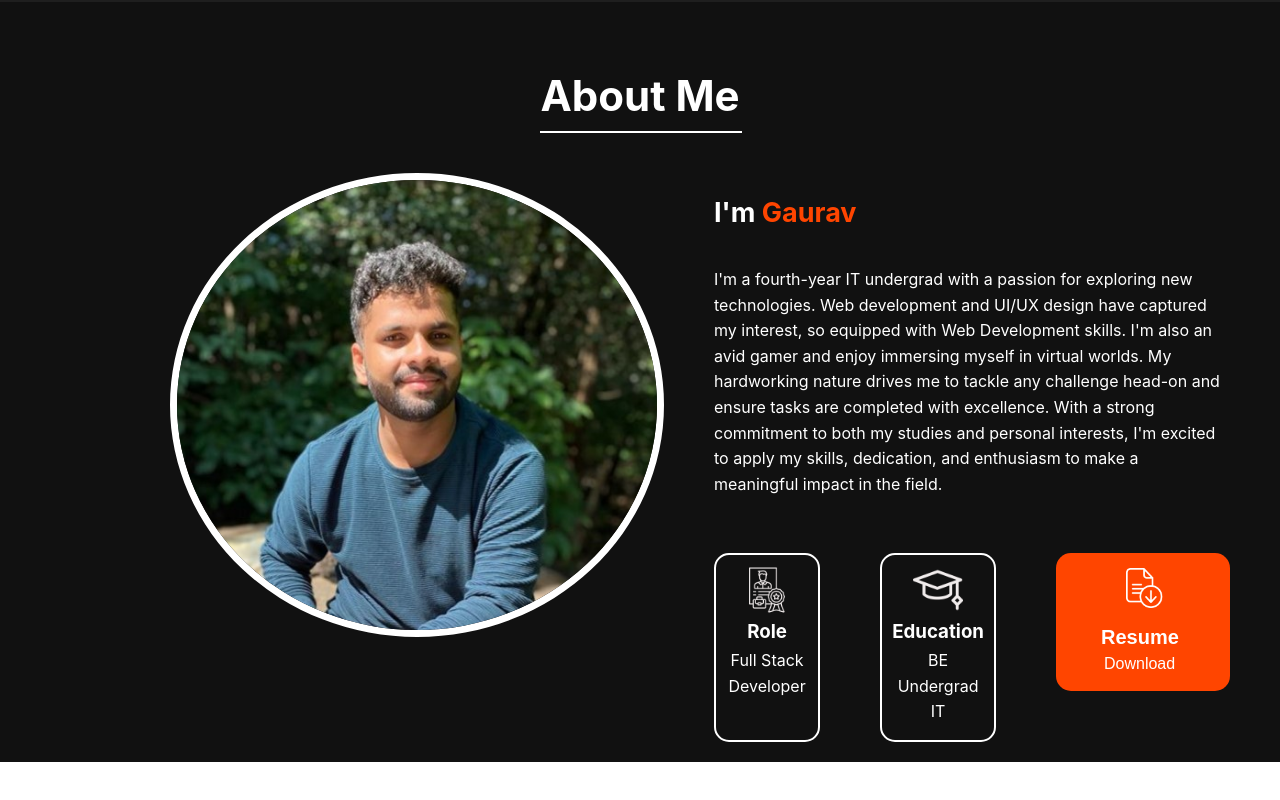
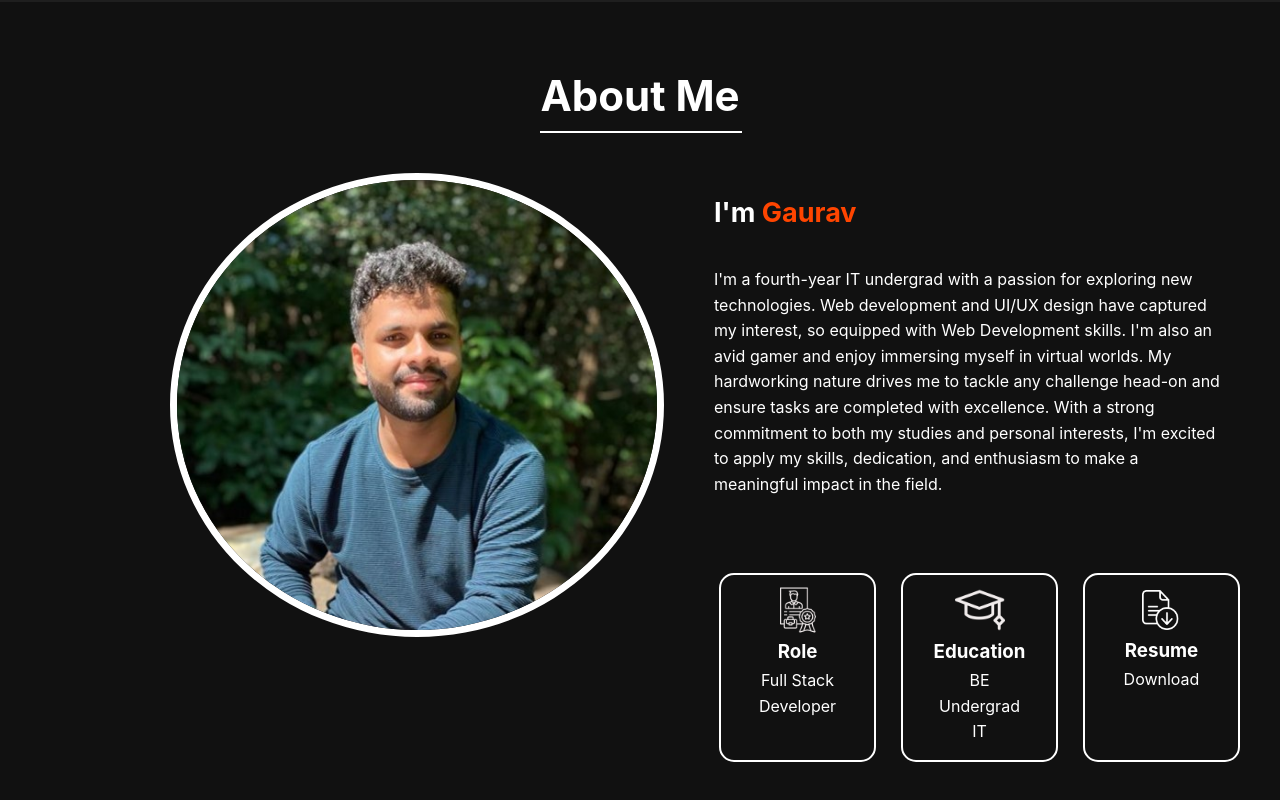
Before and after one commit to GarryMarathe/Portfolio-1.0, a React (Create React App) app: page / in a window 1280 px wide. Shown: the part 798-1598 px from the top of the page. Before the commit the page ends 1560 px from the top, so only its background shows below. Built offline with nearby package versions, Linux system fonts and the light colour scheme; grey boxes are pictures that could not be loaded.

Commit message:
hover download

```diff
--- a/src/Aboutme/aboutme.css
+++ b/src/Aboutme/aboutme.css
@@ -80,10 +80,13 @@
     margin-top: 20px;
 }
 
-.box-1 {
+.box-1,
+.box-3 {
     flex: 1;
-    padding: 10px;
-    margin-right: 60px;
+    padding: 10px 30px;
+    margin: 20px;
+    margin-left: 5px;
+    margin-right: 20px;
     border: 2px solid #fff;
     border-radius: 15px;
     text-align: center;
@@ -94,12 +97,14 @@
     align-items: center;
 }
 
-.box-1 h3 {
+.box-1 h3,
+.box-3 h3 {
   margin: 0; /* Remove margin for h3 element */
   padding-top: 5px;
 }
 
-.box-1 p {
+.box-1 p,
+.box-3 p {
   margin: 5px 0;
 }
 
@@ -107,13 +112,34 @@
   width: 50px; /* Adjust the width of the icon */
 }
 
-.box-1:hover {
+.box-3 img{
+  padding-top: 5px;
+  width: 40px;
+}
+
+.box-1:hover{
     color: orangered;
 }
 
+.box-3 a {
+    text-decoration: none; /* Remove the default underline on links */
+    color: inherit; /* Inherit the color from the parent (box-3) */
+}
 
-.box-3 button {
-  background-color: orangered;
+.box-3 a:hover {
+    color: #fff; /* Change color on hover */
+}
+
+.box-3:hover,
+.box-3:hover a,
+.box-3:hover img,
+.box-3:hover h3,
+.box-3:hover p {
+    color: orangered;
+}
+
+/* .box-3 button {
+
   color: #fff;
   margin-right: 30px;
   padding: 0px 35px;
@@ -127,9 +153,10 @@
   text-align: center;
 
 
-}
+} */
 
-.box-3 button img {
+
+/* .box-3 button img {
   padding-top: 15px;
   padding-left: 35px;
   padding-right: 5px;
@@ -139,7 +166,7 @@
 
 }
 
-.box-3 button h4{
+.box-3 button h3{
 
   margin: 0;
   padding-top: 18px;
@@ -152,12 +179,8 @@
   padding-top: 2px;
   padding-left: 13px;
   padding-bottom: 15px;
-}
+} */
 
-
-.box-3 button:hover {
-  background-color: #ff6600; /* Darker shade of orange on hover */
-}
 
   .right-section p {
     font-size: 16px;
@@ -172,3 +195,35 @@
 .box-3 a:hover {
     color: #fff; /* Change color on hover */
 }
+
+@media (max-width: 768px) {
+  .about-section {
+    padding: 10px; /* Adjust padding for smaller screens */
+  }
+
+  .content-section {
+    flex-direction: column; /* Change to a column layout for smaller screens */
+  }
+
+  .left-section img {
+    margin-left: 0; /* Remove left margin for the image on smaller screens */
+  }
+
+  .right-section {
+    margin-left: 0; /* Remove left margin for the right section on smaller screens */
+  }
+
+  .boxes-container {
+    flex-direction: column; /* Stack the boxes vertically for smaller screens */
+    margin-top: 10px; /* Adjust top margin for smaller screens */
+  }
+
+  .box-1 {
+    margin-right: 0; /* Remove right margin for the boxes on smaller screens */
+    margin-bottom: 10px; /* Add bottom margin between boxes for smaller screens */
+  }
+
+  .box-3 button {
+    margin-right: 0; /* Remove right margin for the button on smaller screens */
+  }
+}
--- a/src/Aboutme/aboutme.jsx
+++ b/src/Aboutme/aboutme.jsx
@@ -46,13 +46,12 @@ const AboutSection = () => {
                         <div className="box-3">
 
                         <a href="/resumes/resume.pdf" download>
-                         <button>
 
                          <img src="/icons/file.png" alt="download" />
-                           <h4>Resume</h4>
+                           <h3>Resume</h3>
                            <p>Download</p>
 
-                        </button>
+
                         </ a>
 
 
```
